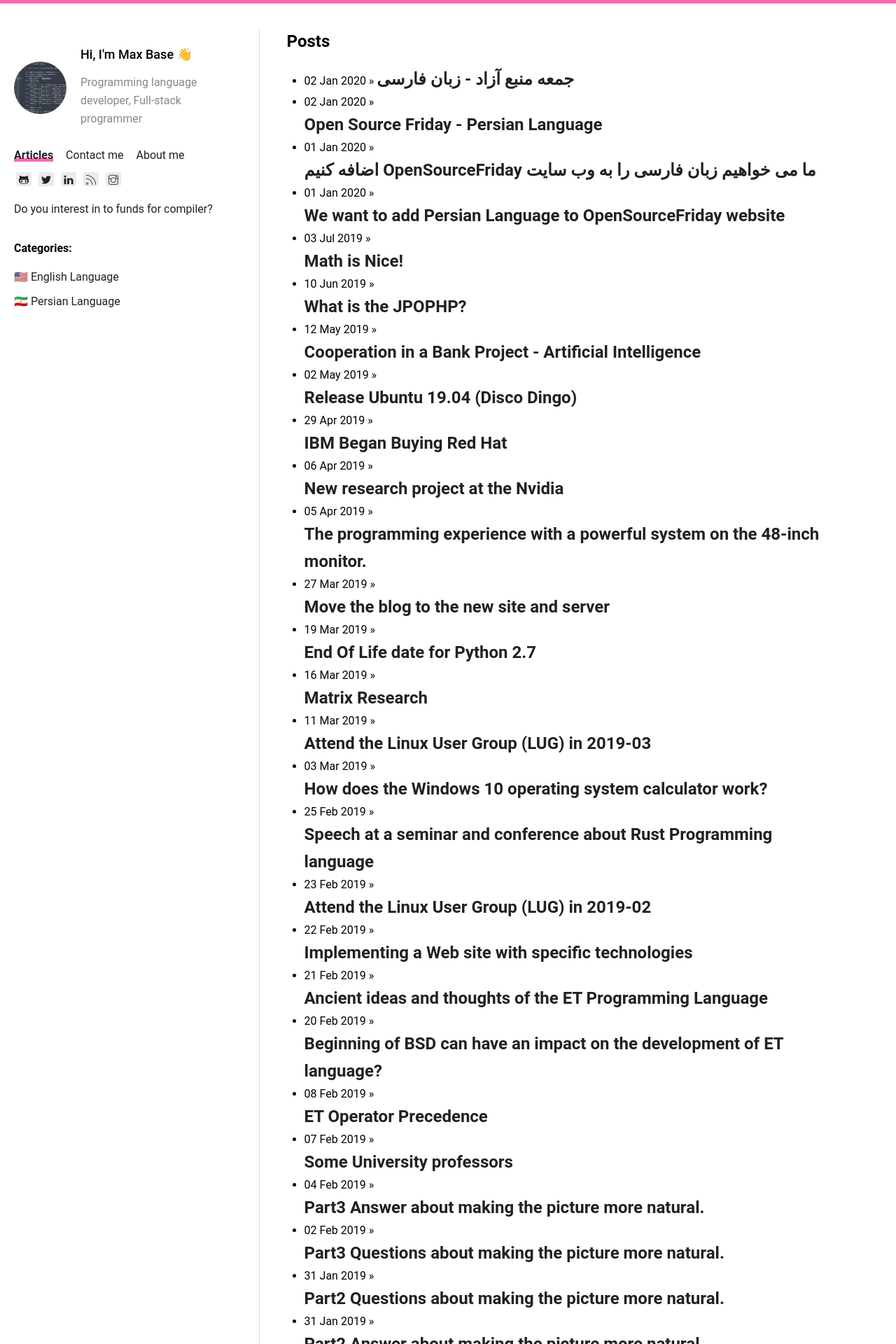
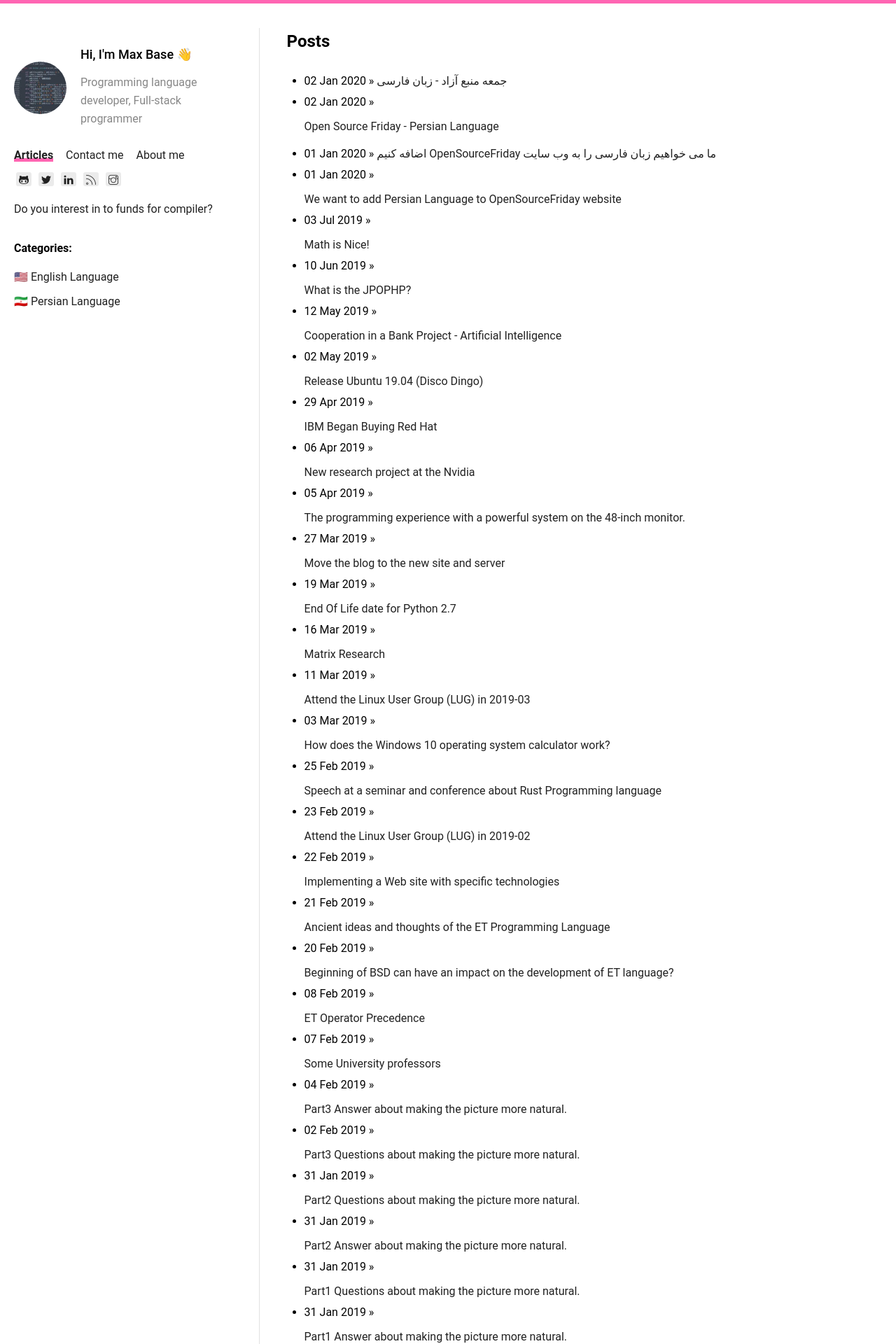
Before and after one commit to BaseMax/MaxBase.org, a Jekyll site: the page built from index.html, in a window 1280 px wide. Shown: the top 1920 px of the page at 70% size. Built offline with Jekyll 4.4.1, drawn with Linux system fonts in a browser that asks for light colours.

Commit message:
Change style

```diff
--- a/assets/css/main.css
+++ b/assets/css/main.css
@@ -69,7 +69,7 @@ body {
 	font-size: 1rem;
 	font-family: Roboto,Helvetica Neue,Helvetica,Arial,sans-serif;
 }
-ul.posts li a h2 {
+ul.posts li h2 a {
 	font-size: 1rem;
 	font-weight: normal;
 	display: inline-block;
```
